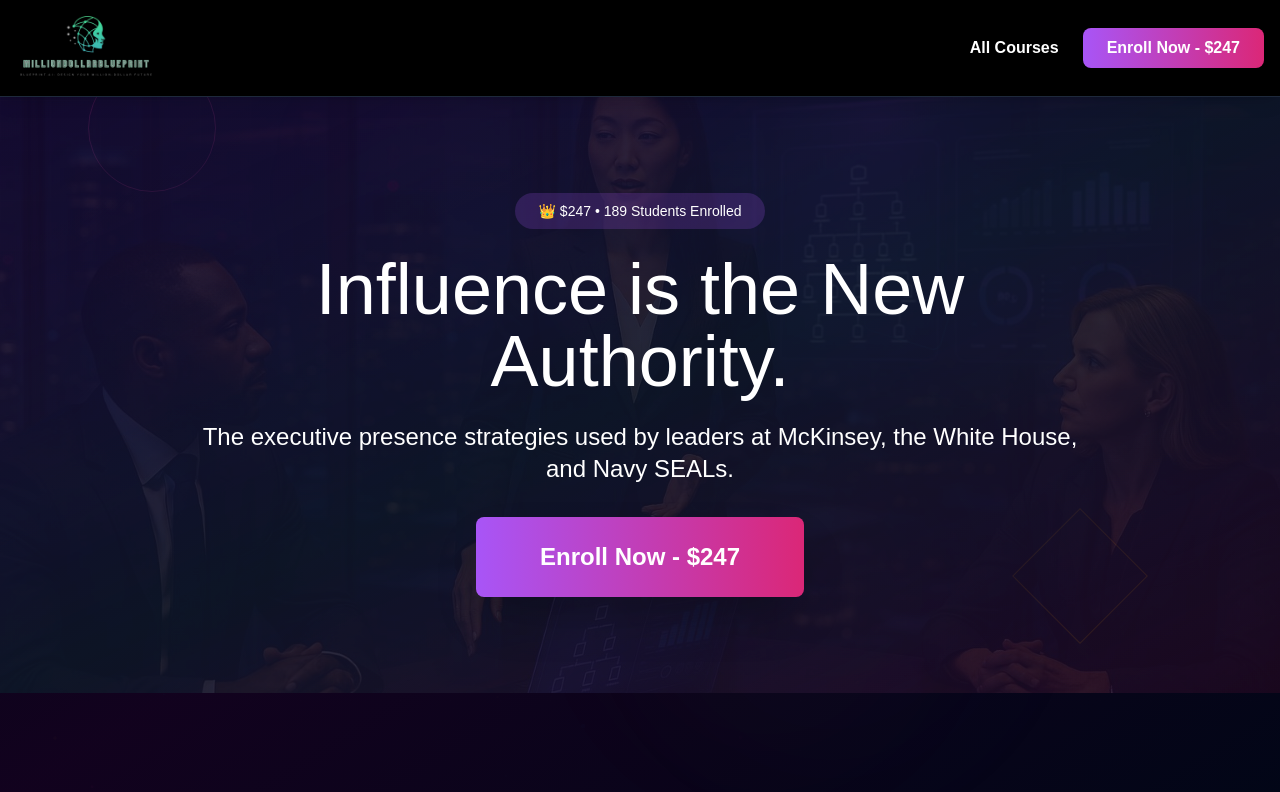
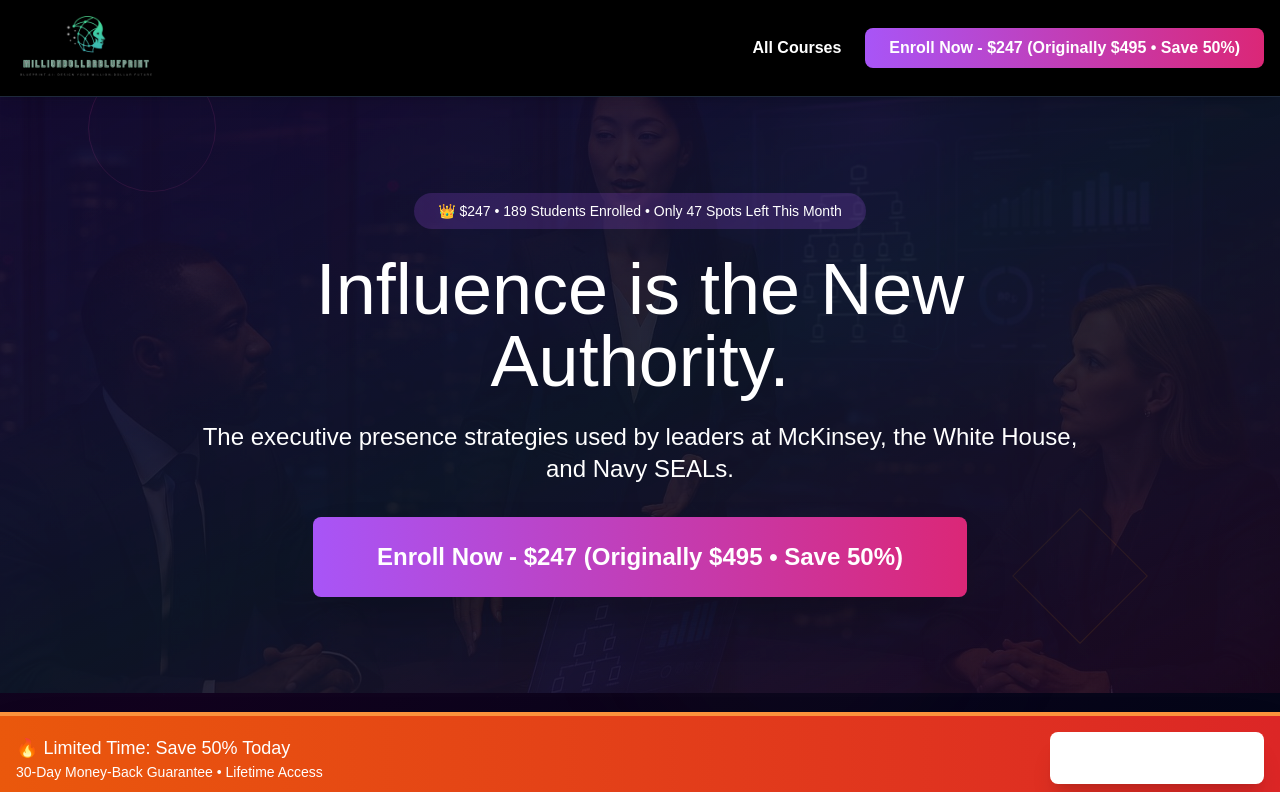
Before and after one commit to boxingthebest/million-dollar-blueprint-nextjs, a Next.js app: page /courses/leadership in a window 1280 px wide. Shown: the top 792 px of the page. Built offline with nearby package versions, Linux system fonts and the light colour scheme.

Commit message:
feat: Add conversion optimization elements - urgency messaging, value anchoring, sticky bottom CTA bar with guarantee, scarcity indicators

```diff
--- a/app/courses/ai-resistant-skills/page.tsx
+++ b/app/courses/ai-resistant-skills/page.tsx
@@ -225,7 +225,7 @@
               href="/auth/signup?course=ai-resistant-skills-paid"
               className="bg-gradient-to-r from-orange-500 to-pink-500 hover:from-orange-600 hover:to-pink-600 text-white px-4 md:px-6 py-2 rounded-lg font-semibold transition-all text-sm md:text-base"
             >
-              Enroll Now - $197
+              Enroll Now - $197 (Originally $495 • Save 50%)
             </Link>
           </div>
         </div>
@@ -282,7 +282,7 @@
                 href="/auth/signup?course=ai-resistant-skills-paid"
                 className="inline-flex items-center justify-center bg-gradient-to-r from-orange-500 to-pink-500 hover:from-orange-600 hover:to-pink-600 text-white px-8 md:px-12 py-4 md:py-6 rounded-lg text-lg md:text-xl font-bold shadow-2xl shadow-orange-500/50 transition-all"
               >
-                Enroll Now - $197 <ArrowRight className="ml-2" />
+                Enroll Now - $197 (Originally $495 • Save 50%) <ArrowRight className="ml-2" />
               </Link>
               <a
                 href="#curriculum"
@@ -517,6 +517,25 @@
         </div>
       </section>
 
+
+      {/* Sticky Bottom CTA Bar */}
+      <div className="fixed bottom-0 left-0 right-0 bg-gradient-to-r from-orange-600 to-red-600 border-t-4 border-orange-400 shadow-2xl z-50 py-4">
+        <div className="container mx-auto px-4 flex flex-col md:flex-row justify-between items-center gap-4">
+          <div className="text-center md:text-left">
+            <p className="text-white font-bold text-lg">🔥 Limited Time: Save 50% Today</p>
+            <p className="text-white/90 text-sm">30-Day Money-Back Guarantee • Lifetime Access</p>
+          </div>
+          <a
+            href="https://buy.stripe.com/4gw28q8bv0vV0bCdRo"
+            target="_blank"
+            rel="noopener noreferrer"
+            className="bg-white text-orange-600 px-8 py-3 rounded-lg font-bold text-lg hover:scale-105 transition-all shadow-xl whitespace-nowrap"
+          >
+            Enroll Now - $197
+          </a>
+        </div>
+      </div>
+
       {/* Footer */}
       <footer className="bg-slate-950 border-t border-slate-800 py-8">
         <div className="container mx-auto px-4 text-center">
--- a/app/courses/leadership/page.tsx
+++ b/app/courses/leadership/page.tsx
@@ -213,7 +213,7 @@
               rel="noopener noreferrer"
               className="bg-gradient-to-r from-purple-500 to-pink-600 hover:from-purple-600 hover:to-pink-700 text-white px-4 md:px-6 py-2 rounded-lg font-semibold transition-all text-sm md:text-base"
             >
-              Enroll Now - $247
+              Enroll Now - $247 (Originally $495 • Save 50%)
             </a>
           </div>
         </div>
@@ -227,7 +227,7 @@
         <div className="container mx-auto px-4 relative z-10">
           <div className="max-w-4xl mx-auto text-center">
             <div className="inline-block bg-purple-500/20 text-purple-300 px-6 py-2 rounded-full text-sm font-bold mb-6">
-              👑 $247 • 189 Students Enrolled
+              👑 $247 • 189 Students Enrolled • Only 47 Spots Left This Month
             </div>
             <h1 className="text-4xl md:text-6xl lg:text-7xl font-bold text-white mb-6">
               Influence is the New Authority.
@@ -239,7 +239,7 @@
               href="#enroll"
               className="inline-block bg-gradient-to-r from-purple-500 to-pink-600 hover:from-purple-600 hover:to-pink-700 text-white px-12 md:px-16 py-4 md:py-6 rounded-lg font-bold text-xl md:text-2xl transition-all shadow-2xl"
             >
-              Enroll Now - $247
+              Enroll Now - $247 (Originally $495 • Save 50%)
             </a>
           </div>
         </div>
@@ -441,10 +441,29 @@
             rel="noopener noreferrer"
             className="inline-block bg-white text-purple-600 px-12 md:px-16 py-4 md:py-6 rounded-lg font-bold text-xl md:text-2xl transition-all shadow-2xl hover:scale-105"
           >
+            Enroll Now - $247 (Originally $495 • Save 50%)
+          </a>
+        </div>
+      </section>
+
+
+      {/* Sticky Bottom CTA Bar */}
+      <div className="fixed bottom-0 left-0 right-0 bg-gradient-to-r from-orange-600 to-red-600 border-t-4 border-orange-400 shadow-2xl z-50 py-4">
+        <div className="container mx-auto px-4 flex flex-col md:flex-row justify-between items-center gap-4">
+          <div className="text-center md:text-left">
+            <p className="text-white font-bold text-lg">🔥 Limited Time: Save 50% Today</p>
+            <p className="text-white/90 text-sm">30-Day Money-Back Guarantee • Lifetime Access</p>
+          </div>
+          <a
+            href="https://buy.stripe.com/fZe00i4Rb2E38y0cNb"
+            target="_blank"
+            rel="noopener noreferrer"
+            className="bg-white text-orange-600 px-8 py-3 rounded-lg font-bold text-lg hover:scale-105 transition-all shadow-xl whitespace-nowrap"
+          >
             Enroll Now - $247
           </a>
         </div>
-      </section>
+      </div>
 
       {/* Footer */}
       <footer className="bg-slate-950 py-8">
--- a/app/courses/marketing/page.tsx
+++ b/app/courses/marketing/page.tsx
@@ -213,7 +213,7 @@
               rel="noopener noreferrer"
               className="bg-gradient-to-r from-blue-500 to-cyan-600 hover:from-blue-600 hover:to-cyan-700 text-white px-4 md:px-6 py-2 rounded-lg font-semibold transition-all text-sm md:text-base"
             >
-              Enroll Now - $197
+              Enroll Now - $197 (Originally $495 • Save 50%)
             </a>
           </div>
         </div>
@@ -227,7 +227,7 @@
         <div className="container mx-auto px-4 relative z-10">
           <div className="max-w-4xl mx-auto text-center">
             <div className="inline-block bg-blue-500/20 text-blue-300 px-6 py-2 rounded-full text-sm font-bold mb-6">
-              📈 $197 • 312 Students Enrolled
+              📈 $197 • 312 Students Enrolled • Only 47 Spots Left This Month
             </div>
             <h1 className="text-4xl md:text-6xl lg:text-7xl font-bold text-white mb-6">
               Stop Marketing. Start Engineering Growth.
@@ -239,7 +239,7 @@
               href="#enroll"
               className="inline-block bg-gradient-to-r from-blue-500 to-cyan-600 hover:from-blue-600 hover:to-cyan-700 text-white px-12 md:px-16 py-4 md:py-6 rounded-lg font-bold text-xl md:text-2xl transition-all shadow-2xl"
             >
-              Enroll Now - $197
+              Enroll Now - $197 (Originally $495 • Save 50%)
             </a>
           </div>
         </div>
@@ -441,10 +441,29 @@
             rel="noopener noreferrer"
             className="inline-block bg-white text-blue-600 px-12 md:px-16 py-4 md:py-6 rounded-lg font-bold text-xl md:text-2xl transition-all shadow-2xl hover:scale-105"
           >
+            Enroll Now - $197 (Originally $495 • Save 50%)
+          </a>
+        </div>
+      </section>
+
+
+      {/* Sticky Bottom CTA Bar */}
+      <div className="fixed bottom-0 left-0 right-0 bg-gradient-to-r from-orange-600 to-red-600 border-t-4 border-orange-400 shadow-2xl z-50 py-4">
+        <div className="container mx-auto px-4 flex flex-col md:flex-row justify-between items-center gap-4">
+          <div className="text-center md:text-left">
+            <p className="text-white font-bold text-lg">🔥 Limited Time: Save 50% Today</p>
+            <p className="text-white/90 text-sm">30-Day Money-Back Guarantee • Lifetime Access</p>
+          </div>
+          <a
+            href="https://buy.stripe.com/5kA5kC5Vf1zZ8y0bJg"
+            target="_blank"
+            rel="noopener noreferrer"
+            className="bg-white text-orange-600 px-8 py-3 rounded-lg font-bold text-lg hover:scale-105 transition-all shadow-xl whitespace-nowrap"
+          >
             Enroll Now - $197
           </a>
         </div>
-      </section>
+      </div>
 
       {/* Footer */}
       <footer className="bg-slate-950 py-8">
--- a/app/courses/sales/page.tsx
+++ b/app/courses/sales/page.tsx
@@ -213,7 +213,7 @@
               rel="noopener noreferrer"
               className="bg-gradient-to-r from-orange-500 to-red-600 hover:from-orange-600 hover:to-red-700 text-white px-4 md:px-6 py-2 rounded-lg font-semibold transition-all text-sm md:text-base"
             >
-              Enroll Now - $247
+              Enroll Now - $247 (Originally $495 • Save 50%)
             </a>
           </div>
         </div>
@@ -227,7 +227,7 @@
         <div className="container mx-auto px-4 relative z-10">
           <div className="max-w-4xl mx-auto text-center">
             <div className="inline-block bg-orange-500/20 text-orange-300 px-6 py-2 rounded-full text-sm font-bold mb-6">
-              💰 $247 • 253 Students Enrolled
+              💰 $247 • 253 Students Enrolled • Only 47 Spots Left This Month
             </div>
             <h1 className="text-4xl md:text-6xl lg:text-7xl font-bold text-white mb-6">
               Stop Selling. Start Closing.
@@ -241,7 +241,7 @@
               rel="noopener noreferrer"
               className="inline-block bg-gradient-to-r from-orange-500 to-red-600 hover:from-orange-600 hover:to-red-700 text-white px-12 md:px-16 py-4 md:py-6 rounded-lg font-bold text-xl md:text-2xl transition-all shadow-2xl"
             >
-              Enroll Now - $247
+              Enroll Now - $247 (Originally $495 • Save 50%)
             </a>
           </div>
         </div>
@@ -443,10 +443,29 @@
             rel="noopener noreferrer"
             className="inline-block bg-white text-orange-600 px-12 md:px-16 py-4 md:py-6 rounded-lg font-bold text-xl md:text-2xl transition-all shadow-2xl hover:scale-105"
           >
+            Enroll Now - $247 (Originally $495 • Save 50%)
+          </a>
+        </div>
+      </section>
+
+
+      {/* Sticky Bottom CTA Bar */}
+      <div className="fixed bottom-0 left-0 right-0 bg-gradient-to-r from-orange-600 to-red-600 border-t-4 border-orange-400 shadow-2xl z-50 py-4">
+        <div className="container mx-auto px-4 flex flex-col md:flex-row justify-between items-center gap-4">
+          <div className="text-center md:text-left">
+            <p className="text-white font-bold text-lg">🔥 Limited Time: Save 50% Today</p>
+            <p className="text-white/90 text-sm">30-Day Money-Back Guarantee • Lifetime Access</p>
+          </div>
+          <a
+            href="https://buy.stripe.com/6oU14mgxP5Qb5lOe0c08g03"
+            target="_blank"
+            rel="noopener noreferrer"
+            className="bg-white text-orange-600 px-8 py-3 rounded-lg font-bold text-lg hover:scale-105 transition-all shadow-xl whitespace-nowrap"
+          >
             Enroll Now - $247
           </a>
         </div>
-      </section>
+      </div>
 
       {/* Footer */}
       <footer className="bg-slate-950 py-8">
--- a/app/courses/wealth/page.tsx
+++ b/app/courses/wealth/page.tsx
@@ -213,7 +213,7 @@
               rel="noopener noreferrer"
               className="bg-gradient-to-r from-green-500 to-emerald-600 hover:from-green-600 hover:to-emerald-700 text-white px-4 md:px-6 py-2 rounded-lg font-semibold transition-all text-sm md:text-base"
             >
-              Enroll Now - $247
+              Enroll Now - $247 (Originally $495 • Save 50%)
             </a>
           </div>
         </div>
@@ -227,7 +227,7 @@
         <div className="container mx-auto px-4 relative z-10">
           <div className="max-w-4xl mx-auto text-center">
             <div className="inline-block bg-green-500/20 text-purple-300 px-6 py-2 rounded-full text-sm font-bold mb-6">
-              💰 $247 • 412 Students Enrolled
+              💰 $247 • 412 Students Enrolled • Only 47 Spots Left This Month
             </div>
             <h1 className="text-4xl md:text-6xl lg:text-7xl font-bold text-white mb-6">
               Your Salary Won't Make You Rich. Your System Will.
@@ -239,7 +239,7 @@
               href="#enroll"
               className="inline-block bg-gradient-to-r from-green-500 to-emerald-600 hover:from-green-600 hover:to-emerald-700 text-white px-12 md:px-16 py-4 md:py-6 rounded-lg font-bold text-xl md:text-2xl transition-all shadow-2xl"
             >
-              Enroll Now - $247
+              Enroll Now - $247 (Originally $495 • Save 50%)
             </a>
           </div>
         </div>
@@ -441,10 +441,29 @@
             rel="noopener noreferrer"
             className="inline-block bg-white text-green-600 px-12 md:px-16 py-4 md:py-6 rounded-lg font-bold text-xl md:text-2xl transition-all shadow-2xl hover:scale-105"
           >
-            Enroll Now - $247
+            Enroll Now - $247 (Originally $495 • Save 50%)
           </a>
         </div>
       </section>
+
+
+      {/* Sticky Bottom CTA Bar */}
+      <div className="fixed bottom-0 left-0 right-0 bg-gradient-to-r from-orange-600 to-red-600 border-t-4 border-orange-400 shadow-2xl z-50 py-4">
+        <div className="container mx-auto px-4 flex flex-col md:flex-row justify-between items-center gap-4">
+          <div className="text-center md:text-left">
+            <p className="text-white font-bold text-lg">🔥 Limited Time: Save 50% Today</p>
+            <p className="text-white/90 text-sm">30-Day Money-Back Guarantee • Lifetime Access</p>
+          </div>
+          <a
+            href="https://buy.stripe.com/aEU7sKbdv4M7bKc4gM"
+            target="_blank"
+            rel="noopener noreferrer"
+            className="bg-white text-orange-600 px-8 py-3 rounded-lg font-bold text-lg hover:scale-105 transition-all shadow-xl whitespace-nowrap"
+          >
+            Enroll Now - $197
+          </a>
+        </div>
+      </div>
 
       {/* Footer */}
       <footer className="bg-slate-950 py-8">
--- a/app/courses/wellness/page.tsx
+++ b/app/courses/wellness/page.tsx
@@ -228,7 +228,7 @@
               rel="noopener noreferrer"
               className="bg-gradient-to-r from-emerald-500 to-teal-600 hover:from-emerald-600 hover:to-teal-700 text-white px-4 md:px-6 py-2 rounded-lg font-semibold transition-all text-sm md:text-base"
             >
-              Enroll Now - $197
+              Enroll Now - $197 (Originally $495 • Save 50%)
             </a>
           </div>
         </div>
@@ -287,7 +287,7 @@
                 rel="noopener noreferrer"
                 className="inline-flex items-center justify-center bg-gradient-to-r from-emerald-500 to-teal-600 hover:from-emerald-600 hover:to-teal-700 text-white px-8 md:px-12 py-4 md:py-6 rounded-lg text-lg md:text-xl font-bold shadow-2xl shadow-emerald-500/50 transition-all"
               >
-                Enroll Now - $197 <ArrowRight className="ml-2" />
+                Enroll Now - $197 (Originally $495 • Save 50%) <ArrowRight className="ml-2" />
               </a>
               <a
                 href="#curriculum"
@@ -466,7 +466,7 @@
                 rel="noopener noreferrer"
                 className="inline-block bg-gradient-to-r from-emerald-500 to-teal-600 hover:from-emerald-600 hover:to-teal-700 text-white px-12 py-4 rounded-lg font-bold text-xl transition-all shadow-2xl mb-4"
               >
-                Enroll Now - $197
+                Enroll Now - $197 (Originally $495 • Save 50%)
               </a>
               <p className="text-white text-sm">30-Day Money-Back Guarantee</p>
             </div>
@@ -520,7 +520,7 @@
               rel="noopener noreferrer"
               className="inline-block bg-gradient-to-r from-emerald-500 to-teal-600 hover:from-emerald-600 hover:to-teal-700 text-white px-12 py-6 rounded-lg font-bold text-2xl transition-all shadow-2xl"
             >
-              Enroll Now - $197
+              Enroll Now - $197 (Originally $495 • Save 50%)
             </a>
             <p className="text-white text-sm mt-6">
               ✓ 30-Day Money-Back Guarantee &nbsp;&nbsp; ✓ Lifetime Access &nbsp;&nbsp; ✓ Instant Access
@@ -528,6 +528,25 @@
           </div>
         </div>
       </section>
+
+
+      {/* Sticky Bottom CTA Bar */}
+      <div className="fixed bottom-0 left-0 right-0 bg-gradient-to-r from-orange-600 to-red-600 border-t-4 border-orange-400 shadow-2xl z-50 py-4">
+        <div className="container mx-auto px-4 flex flex-col md:flex-row justify-between items-center gap-4">
+          <div className="text-center md:text-left">
+            <p className="text-white font-bold text-lg">🔥 Limited Time: Save 50% Today</p>
+            <p className="text-white/90 text-sm">30-Day Money-Back Guarantee • Lifetime Access</p>
+          </div>
+          <a
+            href="https://buy.stripe.com/5kA00i5Vf3I3cOg14B"
+            target="_blank"
+            rel="noopener noreferrer"
+            className="bg-white text-orange-600 px-8 py-3 rounded-lg font-bold text-lg hover:scale-105 transition-all shadow-xl whitespace-nowrap"
+          >
+            Enroll Now - $197
+          </a>
+        </div>
+      </div>
 
       {/* Footer */}
       <footer className="bg-slate-950 border-t border-slate-800 py-8">
```
